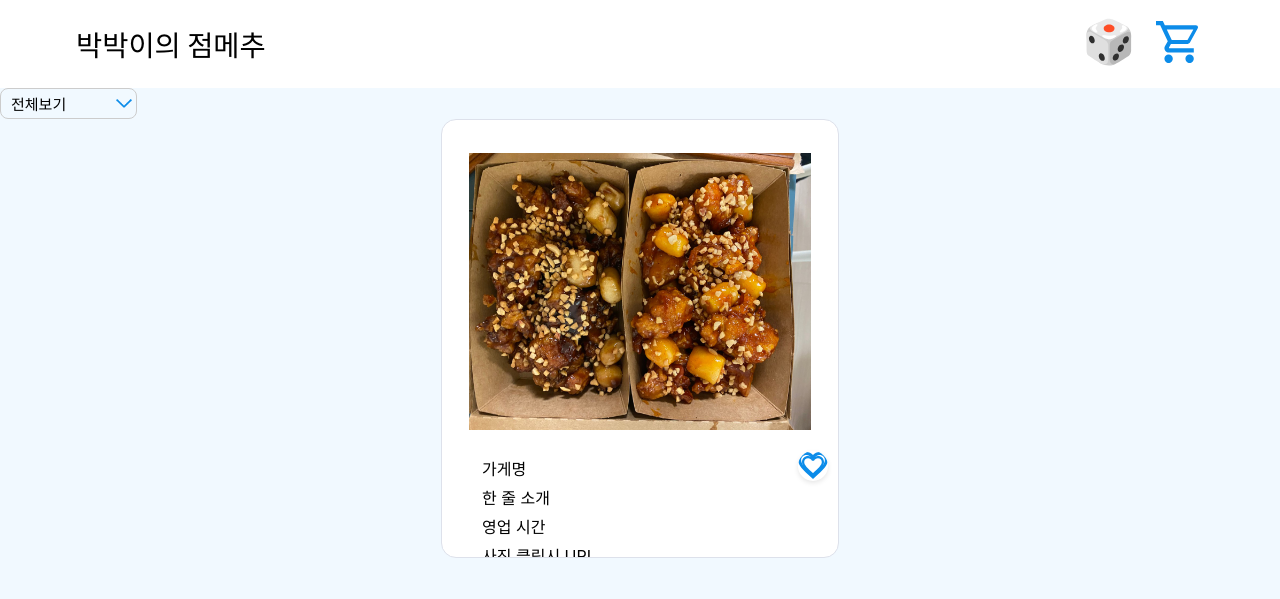
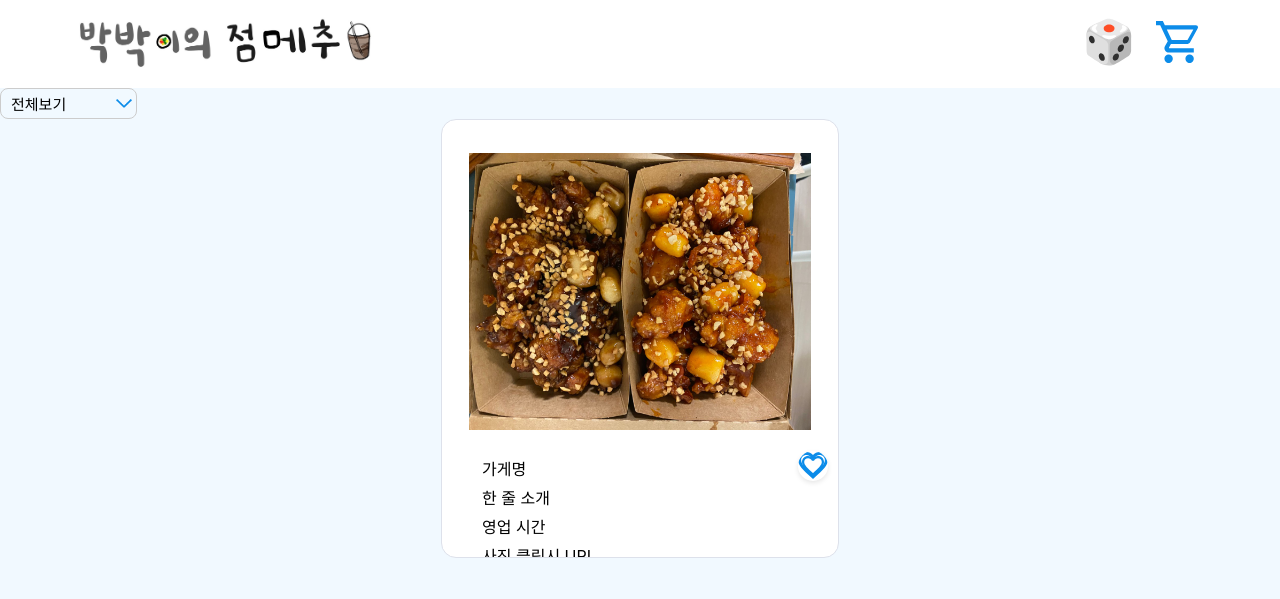
Before and after one commit to woorifisa-service-dev-3rd/frontend-1st-ppl, a plain HTML site: page index.html in a window 1280 px wide. Drawn offline with Linux system fonts and the light colour scheme.

Commit message:
Design: 헤더 이미지 변경

```diff
--- a/index.html
+++ b/index.html
@@ -15,7 +15,7 @@
 
 <body>
     <header class="header">
-        <h1 class="title">박박이의 점메추</h1>
+        <img src="./assets/icons/title.jpg" alt="title" style="width: 300px;">
         <div class="btns">
             <button type="button" class="header-btn">
                 <img id="dice-btn" src="./assets/icons/dice.svg" alt="dice_for_random_game">
@@ -27,6 +27,8 @@
             <p class="arrow_box guide-cart">가고 싶은 식당을 찜해봐요!</p>
         </div>
     </header>
+
+
     <div class="select-wrap">
         <select name="category">
             <option selected>전체보기</option>
```
Also changed, not shown: assets/icons/title.jpg (added).
